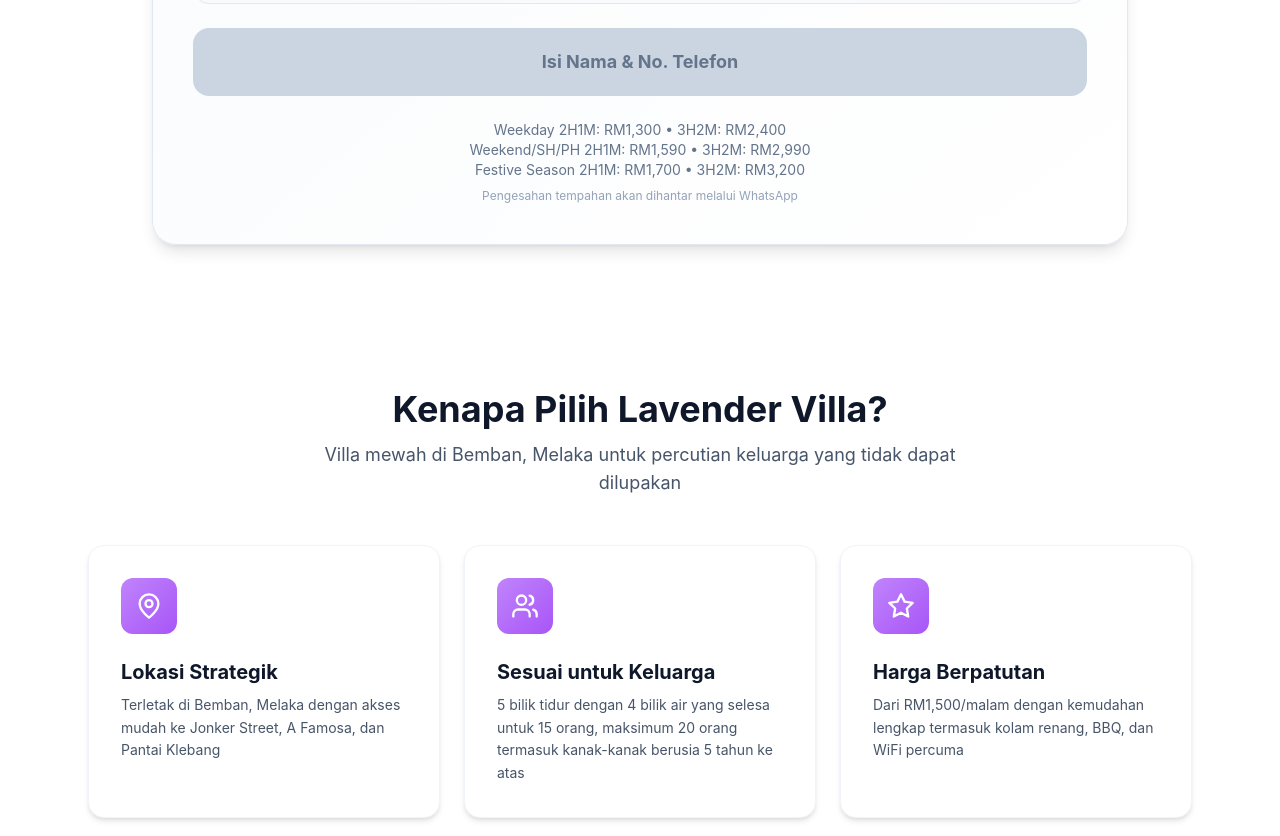
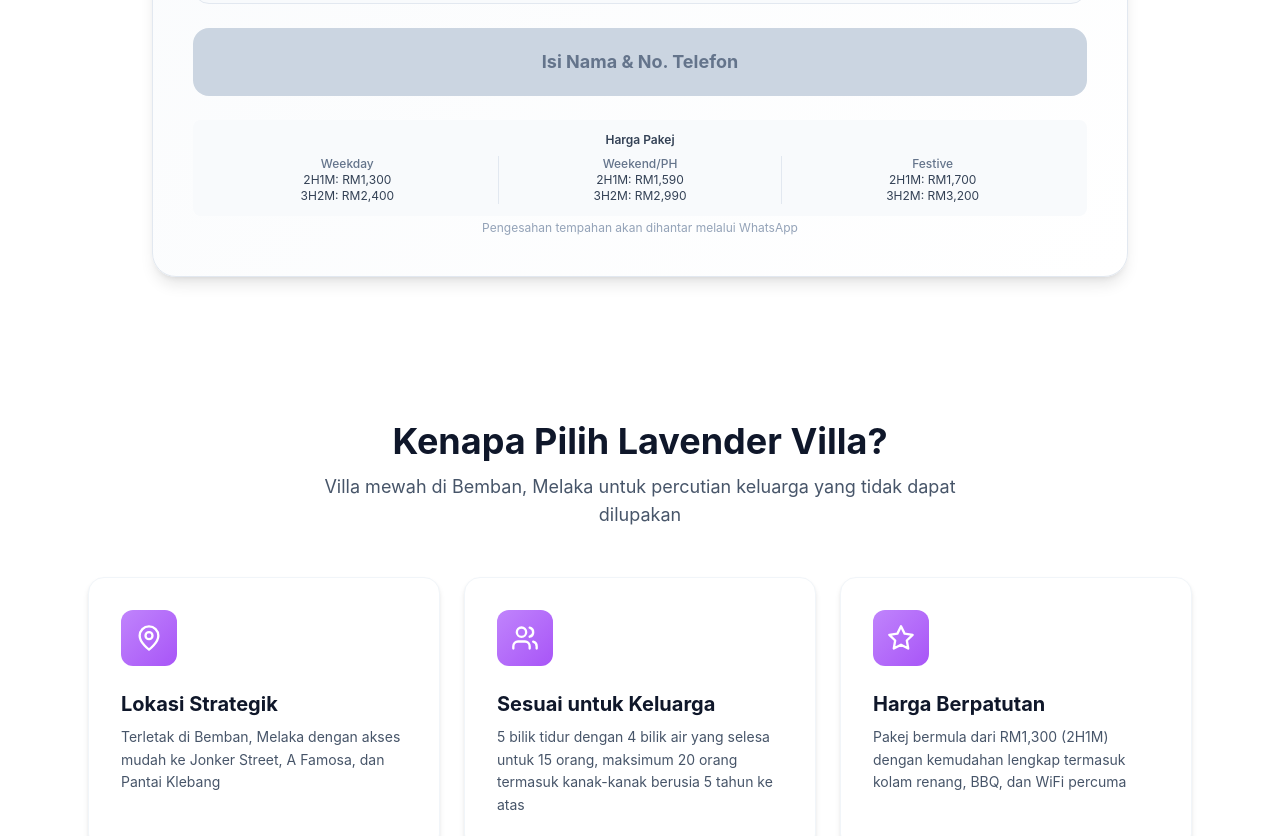
Before and after one commit to najmizulhusni/lavender-villa, a React (Vite) app: page / in a window 1280 px wide. Shown: the part 5620-6456 px from the top of the page. Built offline with nearby package versions, Linux system fonts and the light colour scheme; no server answers; the database is empty.

Commit message:
Update pricing logic: weekday/weekend/festive packages with proper calculation

```diff
--- a/src/App.jsx
+++ b/src/App.jsx
@@ -360,36 +360,90 @@ Saya ingin membuat tempahan untuk Lavender Villa Melaka pada tarikh di atas. Sil
     '2026-08-31', '2026-09-16', '2026-11-08', '2026-12-25'
   ];
 
-  const isPublicHoliday = (date) => {
-    const year = date.getFullYear();
-    const month = String(date.getMonth() + 1).padStart(2, '0');
-    const day = String(date.getDate()).padStart(2, '0');
-    const dateStr = `${year}-${month}-${day}`;
-    // Use database holidays if loaded, otherwise fallback
-    const holidays = publicHolidaysList.length > 0 ? publicHolidaysList : fallbackHolidays;
-    return holidays.includes(dateStr);
-  };
-
-  const calculateTotal = () => {
-    if (!selectedDates.checkIn || !selectedDates.checkOut) return 0;
-    const start = new Date(selectedDates.checkIn);
-    const end = new Date(selectedDates.checkOut);
-    let total = 0;
-    for (let d = new Date(start); d < end; d.setDate(d.getDate() + 1)) {
-      const dayOfWeek = d.getDay();
-      const isWeekend = dayOfWeek === 0 || dayOfWeek === 6; // Saturday & Sunday
-      const isHoliday = isPublicHoliday(d);
-      total += (isWeekend || isHoliday) ? 1800 : 1500;
-    }
-    return total;
-  };
-
   // Helper function to format date to YYYY-MM-DD in local timezone (avoid UTC shift)
   const formatDateToLocal = (date) => {
     const year = date.getFullYear();
     const month = String(date.getMonth() + 1).padStart(2, '0');
     const day = String(date.getDate()).padStart(2, '0');
     return `${year}-${month}-${day}`;
+  };
+
+  const isPublicHoliday = (date) => {
+    const dateStr = formatDateToLocal(date);
+    // Use database holidays if loaded, otherwise fallback
+    const holidays = publicHolidaysList.length > 0 ? publicHolidaysList : fallbackHolidays;
+    return holidays.includes(dateStr);
+  };
+
+  // Festive season dates (Hari Raya, CNY, Deepavali, Christmas periods)
+  const festiveDates = [
+    // Hari Raya Aidilfitri 2025 (around March 30-31)
+    '2025-03-28', '2025-03-29', '2025-03-30', '2025-03-31', '2025-04-01', '2025-04-02', '2025-04-03',
+    // Hari Raya Aidiladha 2025 (around June 6-7)
+    '2025-06-05', '2025-06-06', '2025-06-07', '2025-06-08', '2025-06-09',
+    // Deepavali 2025 (around October 20)
+    '2025-10-18', '2025-10-19', '2025-10-20', '2025-10-21', '2025-10-22',
+    // Christmas 2025
+    '2025-12-23', '2025-12-24', '2025-12-25', '2025-12-26', '2025-12-27',
+    // CNY 2026 (around January 29)
+    '2026-01-27', '2026-01-28', '2026-01-29', '2026-01-30', '2026-01-31', '2026-02-01', '2026-02-02',
+    // Hari Raya Aidilfitri 2026 (around March 20)
+    '2026-03-18', '2026-03-19', '2026-03-20', '2026-03-21', '2026-03-22', '2026-03-23', '2026-03-24',
+    // Deepavali 2026 (around November 8)
+    '2026-11-06', '2026-11-07', '2026-11-08', '2026-11-09', '2026-11-10',
+    // Christmas 2026
+    '2026-12-23', '2026-12-24', '2026-12-25', '2026-12-26', '2026-12-27'
+  ];
+
+  const isFestiveSeason = (date) => {
+    const dateStr = formatDateToLocal(date);
+    return festiveDates.includes(dateStr);
+  };
+
+  const calculateTotal = () => {
+    if (!selectedDates.checkIn || !selectedDates.checkOut) return 0;
+    const start = new Date(selectedDates.checkIn);
+    const end = new Date(selectedDates.checkOut);
+
+    // Calculate number of nights
+    const nights = Math.round((end - start) / (1000 * 60 * 60 * 24));
+
+    // Check if any date in the range is festive, weekend, or public holiday
+    let hasFestive = false;
+    let hasWeekendOrHoliday = false;
+
+    for (let d = new Date(start); d < end; d.setDate(d.getDate() + 1)) {
+      if (isFestiveSeason(d)) {
+        hasFestive = true;
+        break;
+      }
+      const dayOfWeek = d.getDay();
+      const isWeekend = dayOfWeek === 0 || dayOfWeek === 6; // Saturday & Sunday
+      const isHoliday = isPublicHoliday(d);
+      if (isWeekend || isHoliday) {
+        hasWeekendOrHoliday = true;
+      }
+    }
+
+    // Pricing based on package type
+    // Festive Season pricing
+    if (hasFestive) {
+      if (nights === 1) return 1700;  // 2H1M
+      if (nights === 2) return 3200;  // 3H2M
+      return 1700 + ((nights - 1) * 1500); // Additional nights
+    }
+
+    // Weekend/SH/PH pricing
+    if (hasWeekendOrHoliday) {
+      if (nights === 1) return 1590;  // 2H1M
+      if (nights === 2) return 2990;  // 3H2M
+      return 1590 + ((nights - 1) * 1400); // Additional nights
+    }
+
+    // Weekday pricing
+    if (nights === 1) return 1300;  // 2H1M
+    if (nights === 2) return 2400;  // 3H2M
+    return 1300 + ((nights - 1) * 1100); // Additional nights
   };
 
   const checkAvailability = () => {
@@ -1232,10 +1286,27 @@ Saya ingin membuat tempahan untuk Lavender Villa Melaka pada tarikh di atas. Sil
             )}
 
             {/* Info Text */}
-            <div className="mt-6 text-center">
-              <p className="text-slate-500 text-sm">Weekday 2H1M: RM1,300 • 3H2M: RM2,400</p>
-              <p className="text-slate-500 text-sm">Weekend/SH/PH 2H1M: RM1,590 • 3H2M: RM2,990</p>
-              <p className="text-slate-500 text-sm">Festive Season 2H1M: RM1,700 • 3H2M: RM3,200</p>
+            <div className="mt-6 text-center space-y-1">
+              <div className="bg-slate-50 rounded-lg p-3">
+                <p className="text-slate-700 text-xs font-semibold mb-2">Harga Pakej</p>
+                <div className="grid grid-cols-3 gap-2 text-xs">
+                  <div className="text-center">
+                    <p className="text-slate-500 font-medium">Weekday</p>
+                    <p className="text-slate-700">2H1M: RM1,300</p>
+                    <p className="text-slate-700">3H2M: RM2,400</p>
+                  </div>
+                  <div className="text-center border-x border-slate-200">
+                    <p className="text-slate-500 font-medium">Weekend/PH</p>
+                    <p className="text-slate-700">2H1M: RM1,590</p>
+                    <p className="text-slate-700">3H2M: RM2,990</p>
+                  </div>
+                  <div className="text-center">
+                    <p className="text-slate-500 font-medium">Festive</p>
+                    <p className="text-slate-700">2H1M: RM1,700</p>
+                    <p className="text-slate-700">3H2M: RM3,200</p>
+                  </div>
+                </div>
+              </div>
               <p className="text-slate-400 text-xs mt-2">Pengesahan tempahan akan dihantar melalui WhatsApp</p>
             </div>
           </div>
@@ -1375,7 +1446,7 @@ Saya ingin membuat tempahan untuk Lavender Villa Melaka pada tarikh di atas. Sil
               </div>
               <h3 className="text-xl font-bold mb-2 text-slate-900">Harga Berpatutan</h3>
               <p className="text-slate-600 text-sm leading-relaxed">
-                Dari RM1,500/malam dengan kemudahan lengkap termasuk kolam renang, BBQ, dan WiFi percuma
+                Pakej bermula dari RM1,300 (2H1M) dengan kemudahan lengkap termasuk kolam renang, BBQ, dan WiFi percuma
               </p>
             </div>
           </div>
```
